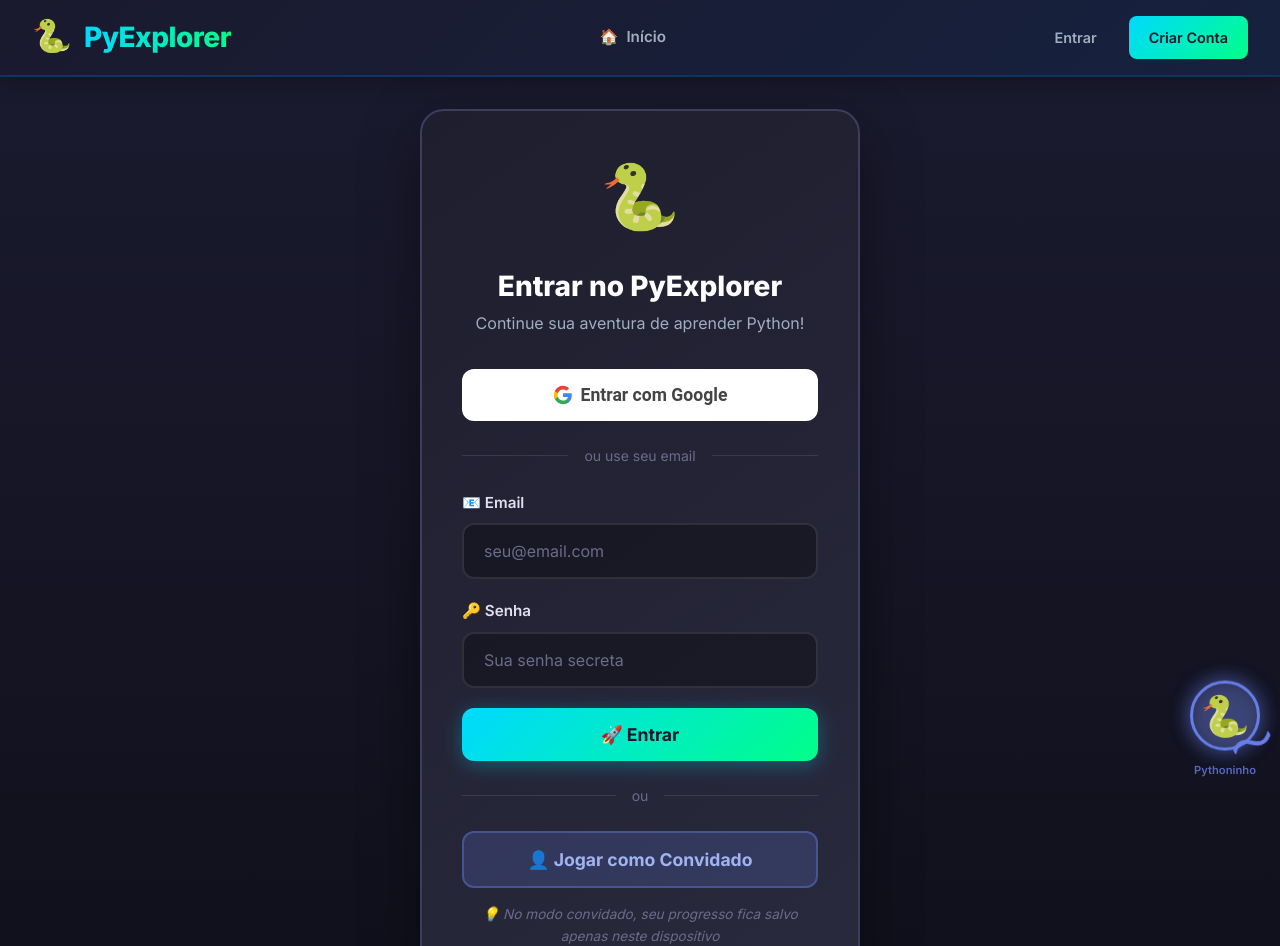
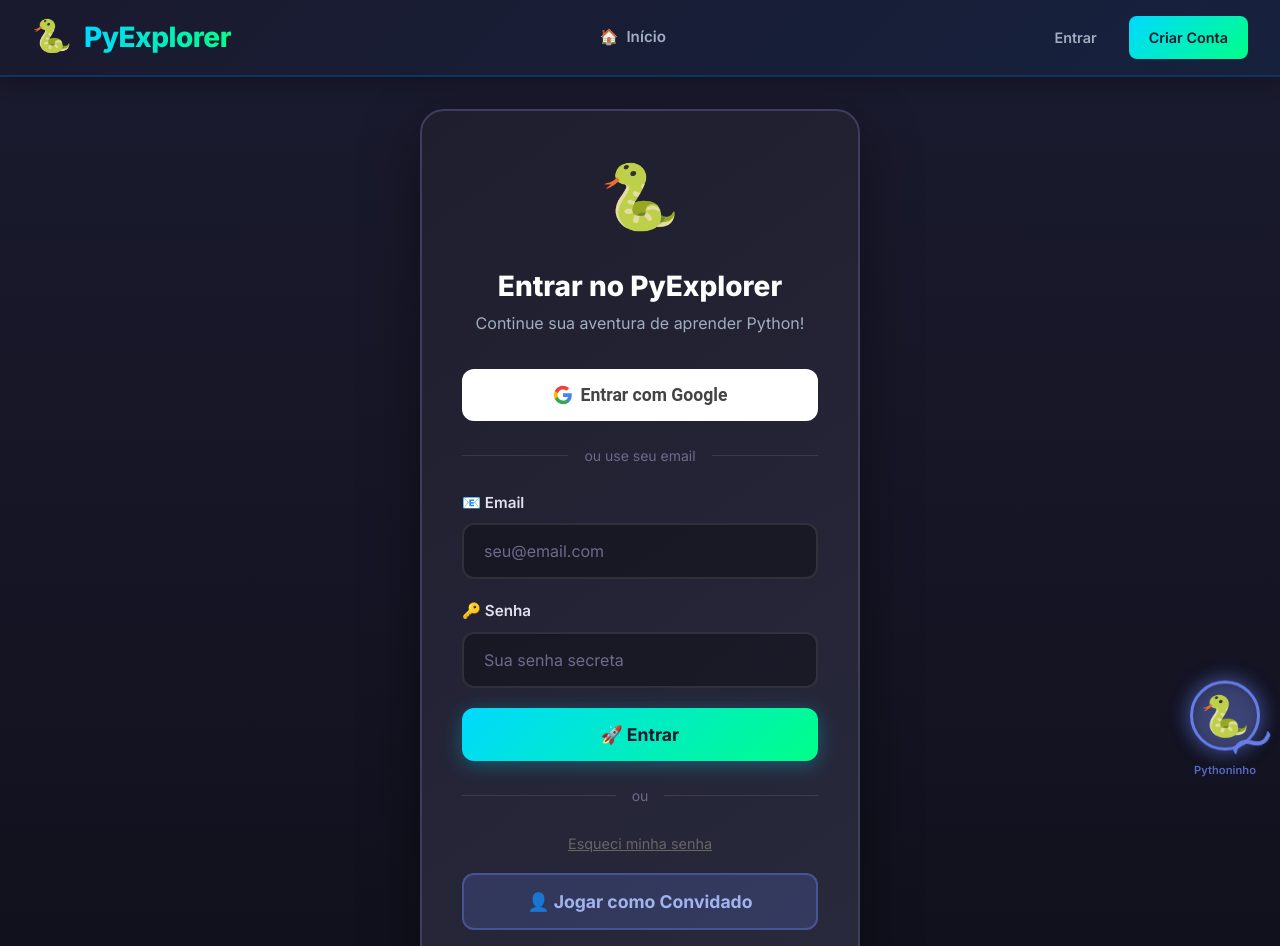
Before and after one commit to albertoivo/PyExplorer, a React (Vite) app: page /login in a window 1280 px wide. Shown: the top 946 px of the page. Built offline with nearby package versions, Linux system fonts and the light colour scheme; no server answers; the database is empty; a web font is replaced by a local one.

Commit message:
feat: add Forgot Password button and fix Google Sign-In popup PWA issue

```diff
--- a/src/pages/LoginPage.tsx
+++ b/src/pages/LoginPage.tsx
@@ -138,6 +138,27 @@
                     <span>ou</span>
                 </div>
 
+                <div style={{ textAlign: 'center', marginBottom: '1rem' }}>
+                    <button
+                        type="button"
+                        onClick={() => {
+                            const emailInput = document.getElementById('email') as HTMLInputElement;
+                            if (emailInput && emailInput.value) {
+                                import('../firebase/auth').then(({ resetPassword }) => {
+                                    resetPassword(emailInput.value)
+                                        .then(() => alert(`Email de redefinição enviado para ${emailInput.value}!`))
+                                        .catch(err => alert('Erro: ' + err.message));
+                                });
+                            } else {
+                                alert('Digite seu email no campo acima para redefinir a senha.');
+                            }
+                        }}
+                        style={{ background: 'none', border: 'none', color: '#666', cursor: 'pointer', textDecoration: 'underline', fontSize: '0.9rem' }}
+                    >
+                        Esqueci minha senha
+                    </button>
+                </div>
+
                 <button
                     className="auth-btn auth-btn--guest"
                     onClick={handleGuestMode}
--- a/vite.config.ts
+++ b/vite.config.ts
@@ -93,7 +93,7 @@
         // Skip waiting para aplicar updates imediatamente
         skipWaiting: true,
         clientsClaim: true,
-        navigateFallbackDenylist: [/^\/sitemap.xml$/, /^\/robots.txt$/],
+        navigateFallbackDenylist: [/^\/sitemap.xml$/, /^\/robots.txt$/, /^\/__\//],
 
         // Cache de recursos estáticos
         globPatterns: ['**/*.{js,css,html,ico,png,svg,woff,woff2}'],
```
